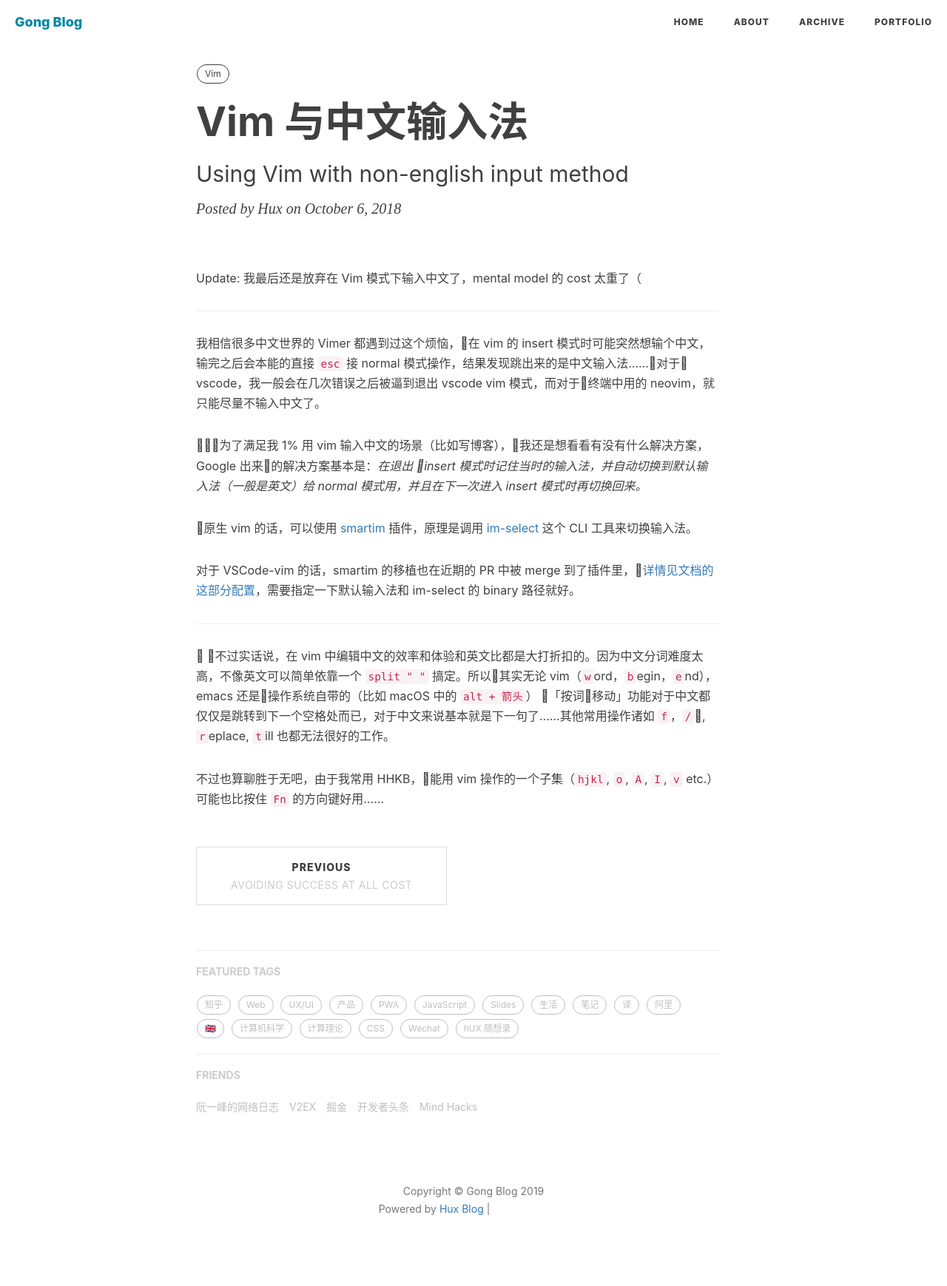
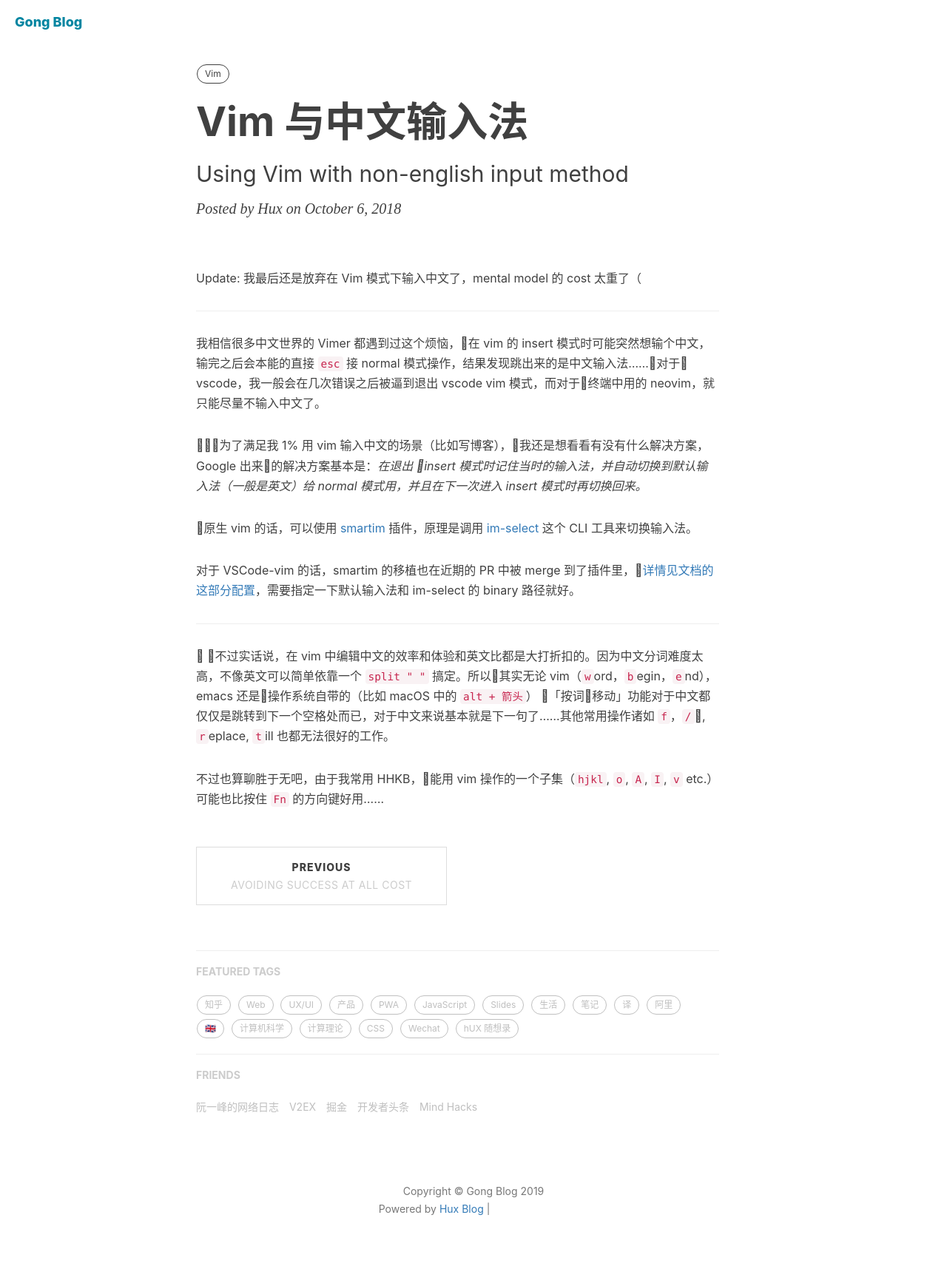
Before and after one commit to gongkangyi/blog, a Jekyll site: the page built from _posts/2018-10-06-vim-cn-im.md, in a window 1280 px wide. Shown: the whole page at 74% size. Built offline with Jekyll 4.4.1, drawn with Linux system fonts in a browser that asks for light colours; nearby versions of some CDN libraries; comment, search, counter and statistics services are not loaded; grey boxes are pictures that could not be loaded.

Commit message:
2019-5-14 20:17:14

```diff
--- a/CNAME
+++ /dev/null
@@ -1 +0,0 @@
-huangxuan.me
--- a/_includes/nav.html
+++ b/_includes/nav.html
@@ -19,7 +19,7 @@
         <!-- Collect the nav links, forms, and other content for toggling -->
         <div id="huxblog_navbar">
             <div class="navbar-collapse">
-                <ul class="nav navbar-nav navbar-right">
+<!--                 <ul class="nav navbar-nav navbar-right">
                     <li>
                         <a href="{{ site.baseurl }}/">Home</a>
                     </li>
@@ -31,6 +31,7 @@
                     {% endif %}
                     {% endfor %}
                 </ul>
+-->
             </div>
         </div>
         <!-- /.navbar-collapse -->
```
